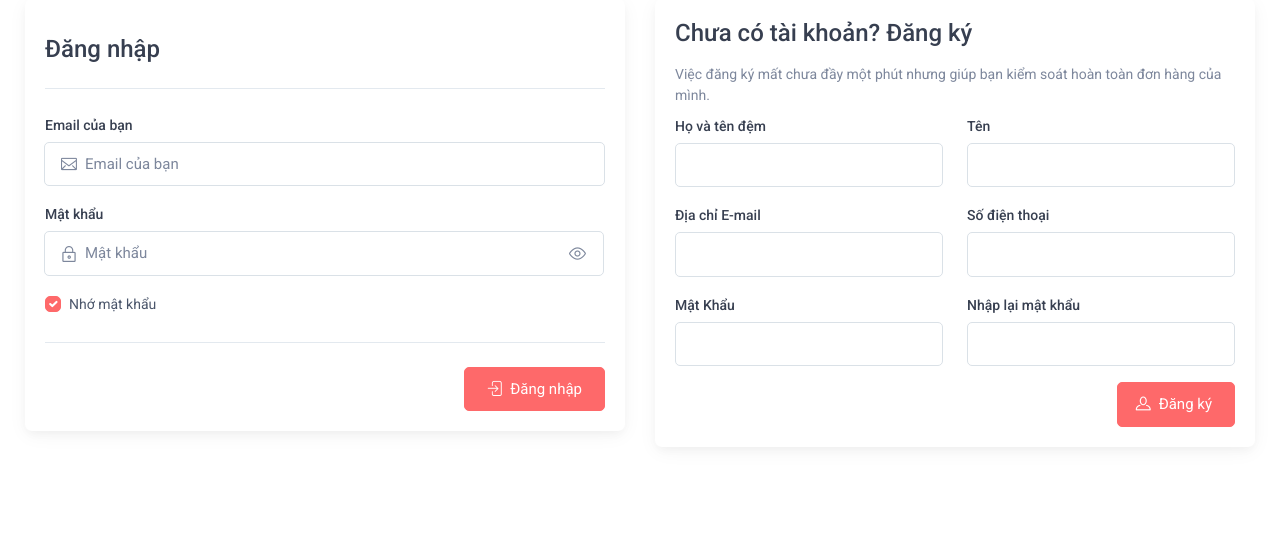
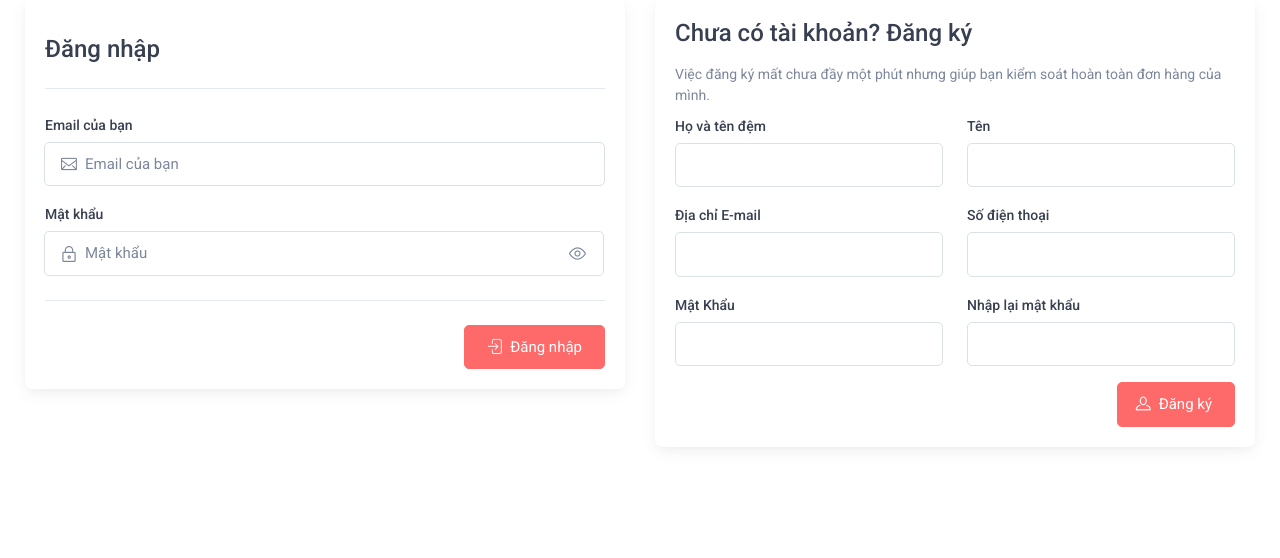
Before and after one commit to fukudck/sport-shopping-online-web, a PHP site: page /account-signin.php in a window 1280 px wide. Shown: the part 153-711 px from the top of the page. Run offline with PHP 8.4, Linux system fonts and the light colour scheme; some web fonts are replaced.

Commit message:
vài thay đổi nhỏ ở login

```diff
--- a/account-signin.php
+++ b/account-signin.php
@@ -60,12 +60,7 @@
                     <button type="button" class="btn-close" data-bs-dismiss="alert" aria-label="Close"></button>
                   </div>
 
-                  <div class="d-flex flex-wrap justify-content-between">
-                    <div class="form-check">
-                      <input class="form-check-input" type="checkbox" checked id="remember_me" name="remember_me">
-                      <label class="form-check-label" for="remember_me">Nhớ mật khẩu</label>
-                    </div>
-                  </div>
+
                   <hr class="mt-4">
                   <div class="text-end pt-4">
                     <button class="btn btn-primary" type="submit"><i class="ci-sign-in me-2 ms-n21"></i>Đăng nhập</button>
```
